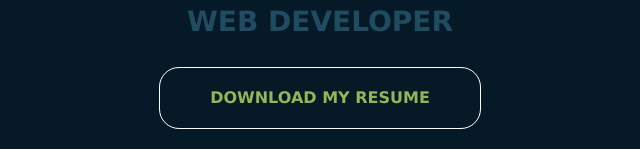
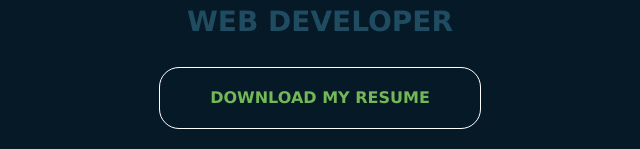
Before and after one commit to iam-don-hector/mywebsite, a plain HTML site: page index.html in a window 1280 px wide. Shown: the part 651-800 px from the top of the page, 320-960 px from the left. Drawn offline with nearby package versions, Linux system fonts and the light colour scheme; a web font is replaced by a local one.

Commit message:
Update style.css

```diff
--- a/css/style.css
+++ b/css/style.css
@@ -114,7 +114,7 @@ ul{
 .button1
 {
     font-weight: bold;
-    color: rgb(145, 184, 87);
+    color: rgb(115, 184, 87);
     text-transform: uppercase;
     border: 1px solid white;
     padding: 18px 50px;
```
